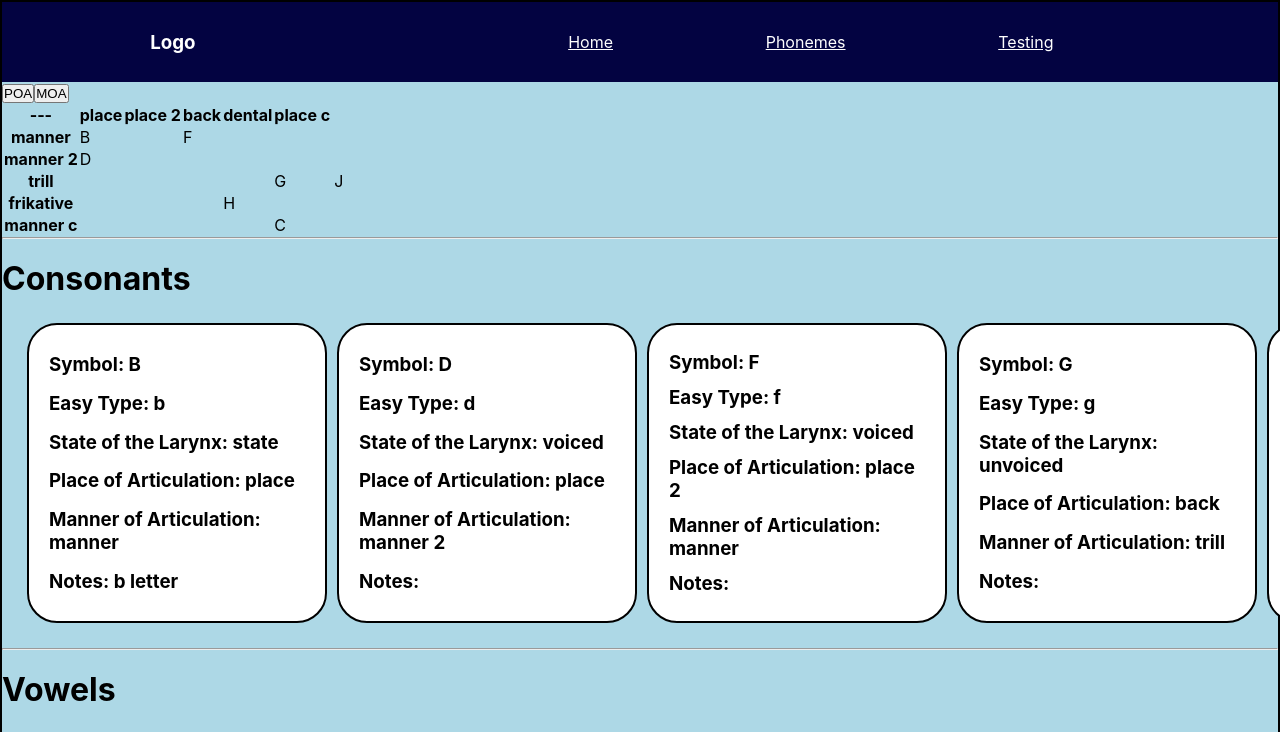
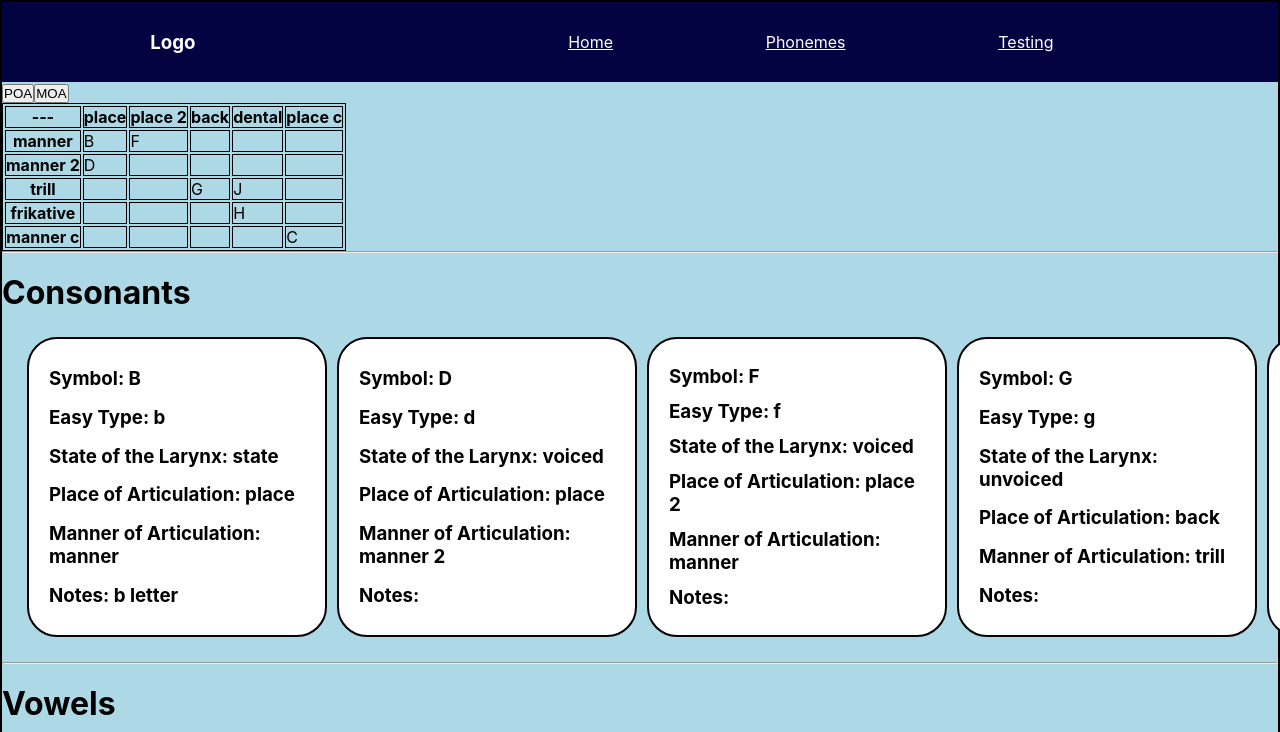
Before and after one commit to JRandAshley/reactlangapp, a React (Create React App) app: page /phonemes in a window 1280 px wide. Shown: the top 732 px of the page. Built offline with nearby package versions, Linux system fonts and the light colour scheme.

Commit message:
Fixed errors with IPA chart row lengths

```diff
--- a/src/App.css
+++ b/src/App.css
@@ -80,3 +80,7 @@ nav{
   margin-top: 20px;
   float: top;
 }
+
+table, th, td {
+  border: 1px solid black;
+}
--- a/src/IPAConsonants.js
+++ b/src/IPAConsonants.js
@@ -10,22 +10,33 @@ function IPAConsonants(props) {
         let row = [...new Set(phonemes
             .filter(phoneme => phoneme.moa === moaToTest))]
 
-            console.log(moaToTest)
         return row;
     }
 
     function addRowSpaces(rowPhonemes) {
         let result = []
+
         headersPOA.forEach(element => { //check what phoneme to put in each column
-            for(var i = 0; i < rowPhonemes.length; i++) { //check if each phoneme in that row matches the column
-                if (rowPhonemes[i].poa == element) {
+            var found = false; //no phonemes fit in this column yet
+            for(var i = 0; i < rowPhonemes.length; i++) { //check if any of the phoneme in that row matches the column
+
+                if(rowPhonemes[i].poa == element) {
+                    console.log(`${rowPhonemes[i].symbol} was  in the ${element} column`)
                     result.push(rowPhonemes[i].symbol)
+                    rowPhonemes.shift()
+                    found = true;
                     break;
                 }
+                else{
+                    console.log(`${rowPhonemes[i].symbol} was not in the ${element} column`)
+                }
+
+            }
+            if(found == false){
                 result.push("")
             }
+            console.log(result)
         });
-        console.log(result)
         return result;
     }
 
@@ -33,8 +44,6 @@ function IPAConsonants(props) {
         let uniquePOA = [...new Set(phonemes
             .filter(phoneme => phoneme.type === "C")
             .map(phoneme => (phoneme.poa)))];
-
-        console.log(uniquePOA);
 
         return uniquePOA;
     }
@@ -44,21 +53,15 @@ function IPAConsonants(props) {
             .filter(phoneme => phoneme.type === "C")
             .map(phoneme => (phoneme.moa)))];
 
-        console.log(uniqueMOA)
-
         return uniqueMOA;
     }
 
     useEffect(() => {
         const poaHeader = getConsonantHeadersPOA;
         setHeadersPOA(poaHeader);
-        console.log(headersPOA);
 
         const moaHeader = getConsonantHeadersMOA;
         setHeadersMOA(moaHeader);
-        console.log(headersMOA);
-
-        console.log(phonemes);
     }, []);
 
     return (
```
